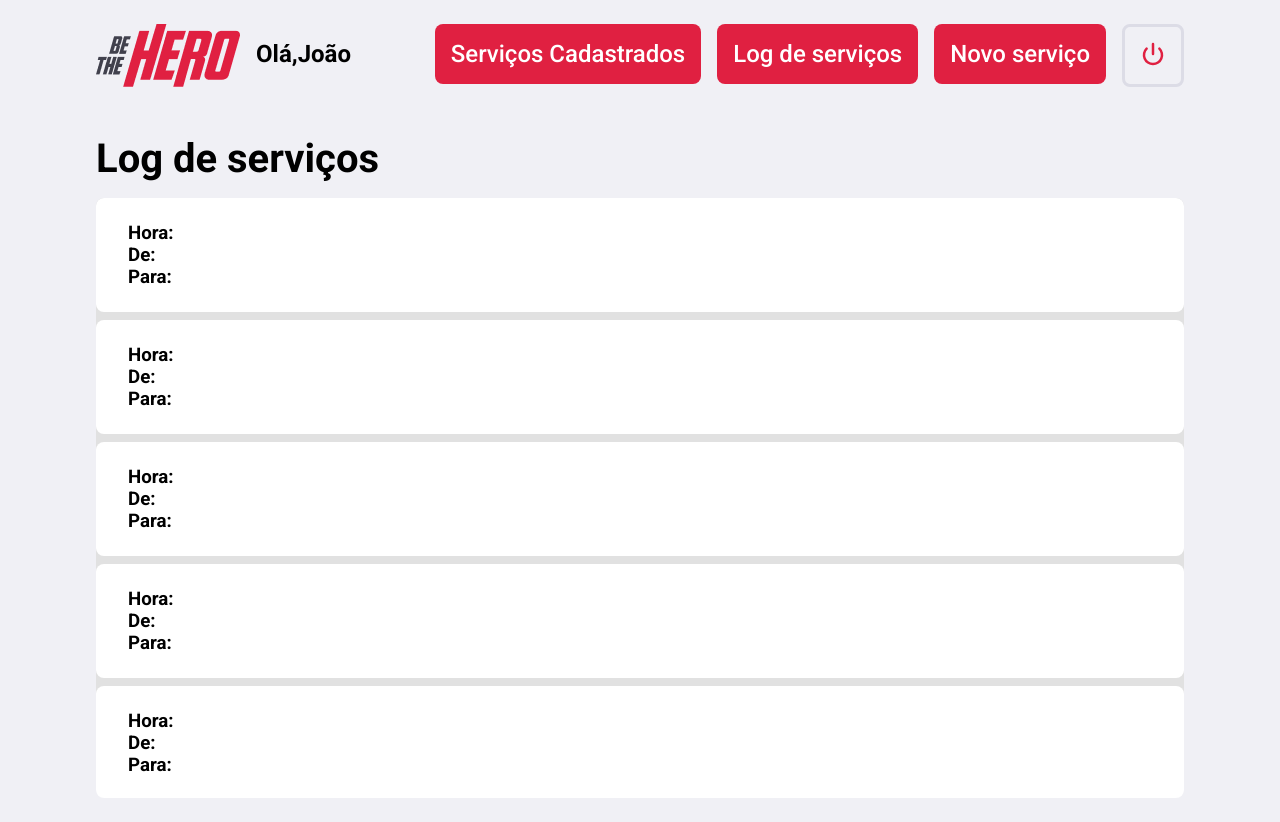
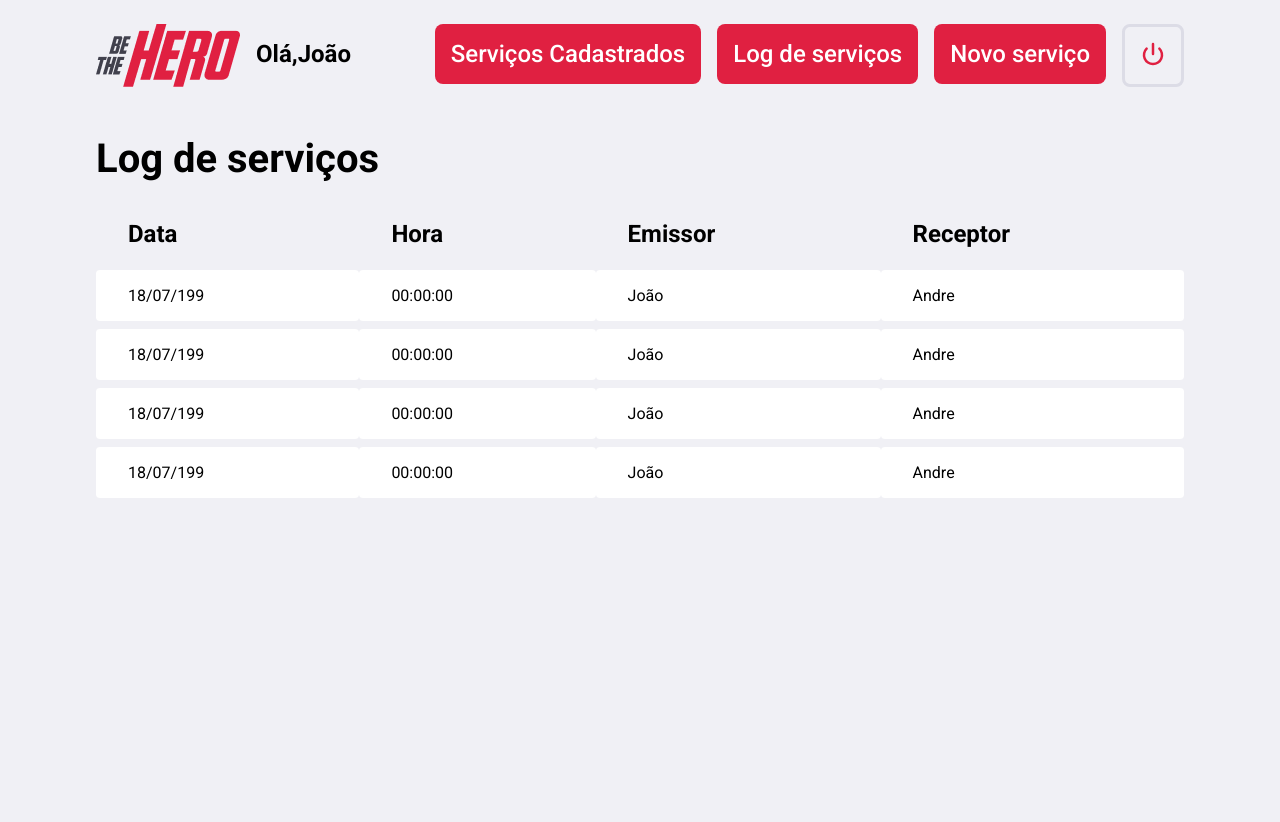
Before and after one commit to Arsene1999/barramento-front-end, a React (Create React App) app: page /log in a window 1280 px wide. After the commit the page ends 800 px from the top, so only its background shows below. Built offline with nearby package versions, Linux system fonts and the light colour scheme.

Commit message:
log pronto

```diff
--- a/src/pages/LogServicos/index.tsx
+++ b/src/pages/LogServicos/index.tsx
@@ -10,38 +10,75 @@ export function LogServicos(){
                    <h1>
                        Log de serviços
                    </h1>
-                    <Log>
-                        <li>
-                            <h3>Hora:</h3>
-                            <h3>De:</h3>
-                            <h3>Para:</h3>
-                        </li>
-                        <li>
-                            <h3>Hora:</h3>
-                            <h3>De:</h3>
-                            <h3>Para:</h3>
-                        </li>
-                        <li>
-                            <h3>Hora:</h3>
-                            <h3>De:</h3>
-                            <h3>Para:</h3>
-                        </li>
-                        <li>
-                            <h3>Hora:</h3>
-                            <h3>De:</h3>
-                            <h3>Para:</h3>
-                        </li>
-                        <li>
-                            <h3>Hora:</h3>
-                            <h3>De:</h3>
-                            <h3>Para:</h3>
-                        </li>
-                        <li>
-                            <h3>Hora:</h3>
-                            <h3>De:</h3>
-                            <h3>Para:</h3>
-                        </li>
-                    </Log>
+                <Log>
+
+                    <table>
+                        <thead>
+                            <tr>
+                                <th>Data</th>
+                                <th>Hora</th>
+                                <th>Emissor</th>
+                                <th>Receptor</th>
+                            </tr>
+                        </thead>
+                        <tbody>
+                            <tr >
+                                <td>18/07/199</td>
+                                <td >
+                                    00:00:00
+                                </td>
+                                <td>
+                                    João
+                                </td>
+                                <td>
+                                   Andre
+
+                                </td>
+                                </tr>
+                            <tr >
+                                <td>18/07/199</td>
+                                <td >
+                                    00:00:00
+                                </td>
+                                <td>
+                                    João
+                                </td>
+                                <td>
+                                   Andre
+
+                                </td>
+                                </tr>
+                            <tr >
+                                <td>18/07/199</td>
+                                <td >
+                                    00:00:00
+                                </td>
+                                <td>
+                                    João
+                                </td>
+                                <td>
+                                   Andre
+
+                                </td>
+                                </tr>
+                            <tr >
+                                <td>18/07/199</td>
+                                <td >
+                                    00:00:00
+                                </td>
+                                <td>
+                                    João
+                                </td>
+                                <td>
+                                   Andre
+
+                                </td>
+                                </tr>
+
+                        </tbody>
+                    </table>
+
+                </Log>
                </Content>
            </Container>
         </>
--- a/src/pages/LogServicos/style.ts
+++ b/src/pages/LogServicos/style.ts
@@ -17,8 +17,50 @@ export const Content = styled.div`
         font-size:2.5rem;
     }
 `
+export const Log = styled.div`
 
-export const Log = styled.ul`
+    table{
+        width:100%;
+        border-spacing:0 0.5rem;
+        overflow: hidden;
+
+
+        th{
+            font-weight: 600;
+            font-size:1.5rem;
+            padding: 1rem 2rem;
+            text-align: left;
+            line-height: 1.5rem;
+        }
+
+        td{
+            padding: 1rem 2rem;
+            border: 0;
+            background: var(--shape);
+
+            border-radius: 0.25rem;
+
+            &::first-child{
+                color:var(--text-title);
+            }
+
+            &.deposit {
+                color:var(--green);
+            }
+
+            &.withdraw{
+                color:var(--red);
+            }
+
+
+        }
+
+    }
+
+
+`;
+/*
+export const Log = styled.tbody`
     background-color: #e1e1e1;
     width: 100%;
     height: 75vh;
@@ -46,6 +88,7 @@ export const Log = styled.ul`
         p,h3{
             display: flex;
             justify-content: space-between;
+            margin-bottom: 0.15rem;
         }
 
 
@@ -64,4 +107,4 @@ export const Log = styled.ul`
     }
 
 
-`
+`*/
--- a/src/styles/global.ts
+++ b/src/styles/global.ts
@@ -11,6 +11,8 @@ export const GlobalStyle = createGlobalStyle`
         --textosSec: #A8A8B3;
         --titulos: #13131A;
         --titulosSec: #41414D;
+        --text-body: #969CB3;
+        --shape: #FFFFFF;
     }
 
     *{
```
